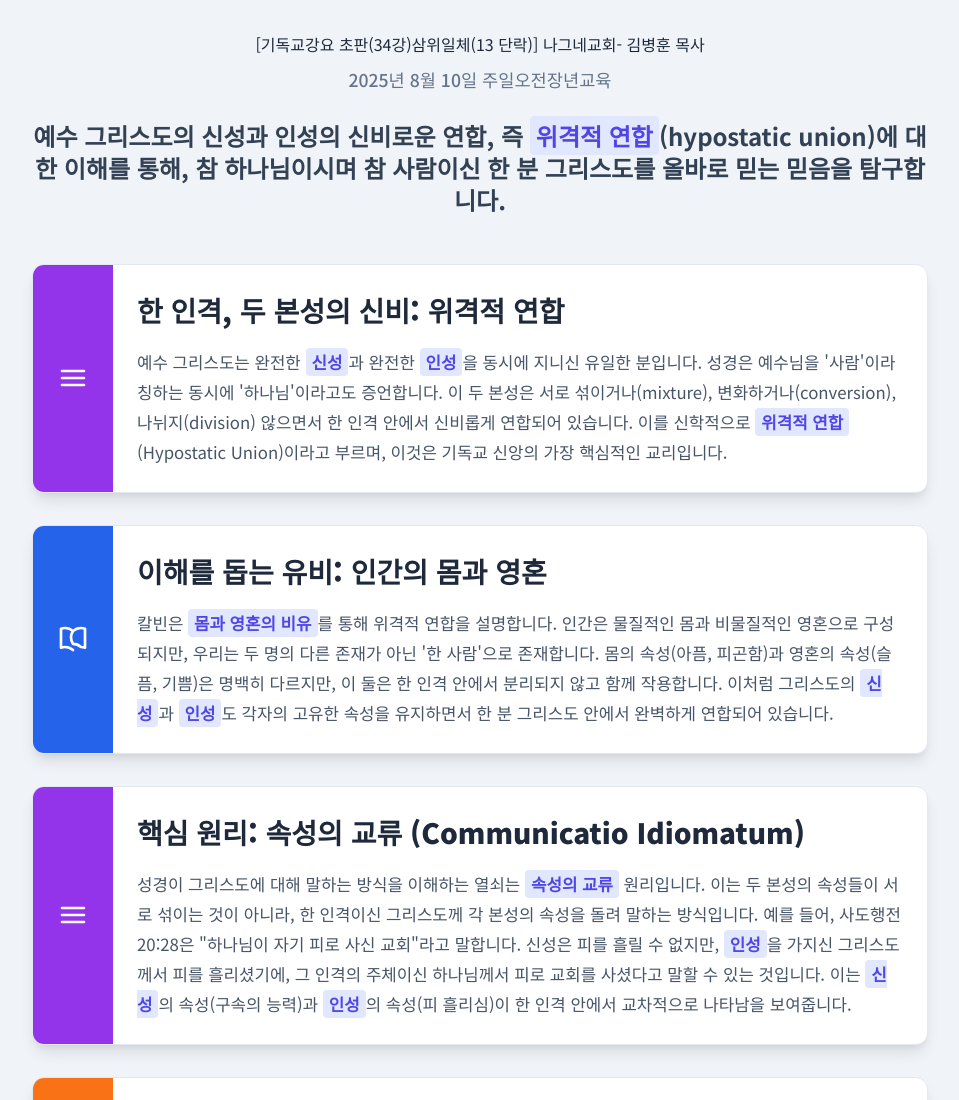
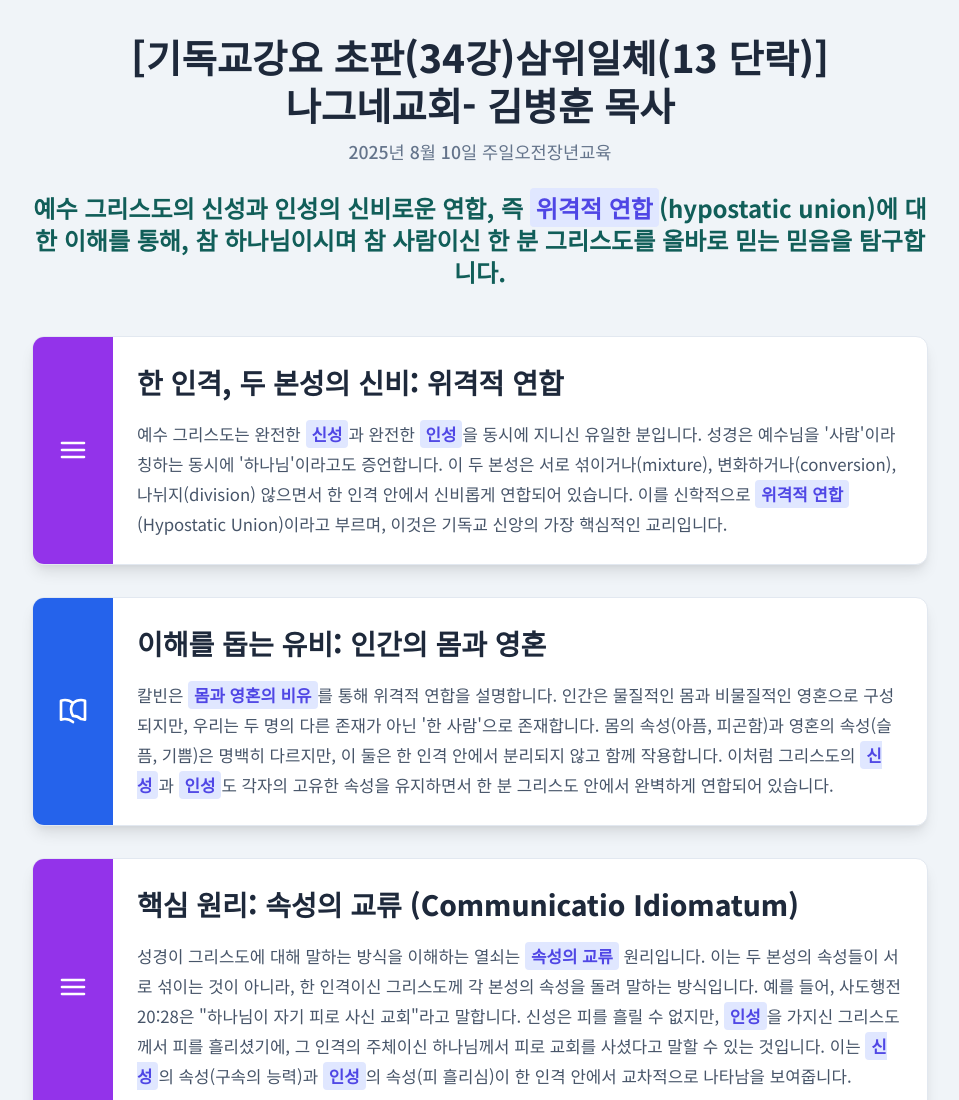
Before and after one commit to KBD71/institute0810, a plain HTML site: page index.html in a window 1280 px wide. Shown: the top 1100 px of the page, without its empty margins (160-1119 px from the left). Drawn offline with nearby package versions, Linux system fonts and the light colour scheme.

Commit message:
Update index.html

```diff
--- a/index.html
+++ b/index.html
@@ -6,7 +6,9 @@
     <title>설교 요약: 기독교강요 초판(34강)삼위일체(13 단락)</title>
     <script src="https://cdn.tailwindcss.com"></script>
     <style>
-    @import url('https://fonts.googleapis.com/css2?family=Noto+Sans+KR:wght@300;400;500;700;900&display=swap');
+        /* 800, 900 굵기를 추가했습니다. */
+        @import url('https://fonts.googleapis.com/css2?family=Noto+Sans+KR:wght@300;400;500;700;800;900&display=swap');
+
         body {
             font-family: 'Noto Sans KR', sans-serif;
             background-color: #f0f4f8;
@@ -35,11 +37,13 @@
         .card-content {
             padding: 1.5rem;
         }
-    h1 {
-        font-size: 2.5rem;
-        font-weight: 700;
+        /* h1 스타일을 2.4rem으로 조정했습니다. */
+        header h1 {
+            font-size: 2.4rem;
+            font-weight: 800;
             color: #1e293b;
             text-align: center;
+            line-height: 1.25;
         }
         .subtitle {
             font-size: 1.1rem;
@@ -48,10 +52,12 @@
             text-align: center;
             margin-top: 0.5rem;
         }
-    /* 여기를 수정했습니다! */
+        .overview-text {
+            color: #115e59; /* text-teal-800 */
+        }
         .card-content h2 {
             font-size: 1.75rem;
-        font-weight: 800; /* 굵기를 800으로 설정 */
+            font-weight: 800;
             color: #1e293b;
             margin-bottom: 1rem;
         }
@@ -79,14 +85,15 @@
 <body class="p-4 md:p-8">
     <div class="max-w-4xl mx-auto">
         <header class="mb-12">
-            <h1>[기독교강요 초판(34강)삼위일체(13 단락)] 나그네교회- 김병훈 목사</h1>
+            <h1>[기독교강요 초판(34강)삼위일체(13 단락)]<br>나그네교회- 김병훈 목사</h1>
             <p class="subtitle">2025년 8월 10일 주일오전장년교육</p>
-            <p class="text-2xl font-bold text-center mt-6 text-slate-700">
+            <p class="text-2xl font-bold text-center mt-6 overview-text">
                 예수 그리스도의 신성과 인성의 신비로운 연합, 즉 <span class="keyword">위격적 연합</span>(hypostatic union)에 대한 이해를 통해, 참 하나님이시며 참 사람이신 한 분 그리스도를 올바로 믿는 믿음을 탐구합니다.
             </p>
         </header>
 
         <main>
+            <!-- Card 1: 위격적 연합의 본질 -->
             <div class="card flex flex-col md:flex-row">
                 <div class="icon-wrapper bg-purple-600">
                     <svg xmlns="http://www.w3.org/2000/svg" fill="none" viewBox="0 0 24 24" stroke-width="2" stroke="currentColor"><path stroke-linecap="round" stroke-linejoin="round" d="M3.75 6.75h16.5M3.75 12h16.5m-16.5 5.25h16.5" /></svg>
@@ -97,6 +104,7 @@
                 </div>
             </div>
 
+            <!-- Card 2: 몸과 영혼의 비유 -->
             <div class="card flex flex-col md:flex-row">
                 <div class="icon-wrapper bg-blue-600">
                     <svg xmlns="http://www.w3.org/2000/svg" fill="none" viewBox="0 0 24 24" stroke-width="2" stroke="currentColor"><path stroke-linecap="round" stroke-linejoin="round" d="M12 6.042A8.967 8.967 0 0 0 6 3.75c-1.052 0-2.062.18-3 .512v14.25A8.987 8.987 0 0 1 6 18c2.305 0 4.408.867 6 2.292m0-14.25a8.966 8.966 0 0 1 6-2.292c1.052 0 2.062.18 3 .512v14.25A8.987 8.987 0 0 0 18 18a8.967 8.967 0 0 0-6-2.292m0 0A9.043 9.043 0 0 1 12 6.042" /></svg>
@@ -107,6 +115,7 @@
                 </div>
             </div>
 
+            <!-- Card 3: 속성의 교류 -->
             <div class="card flex flex-col md:flex-row">
                 <div class="icon-wrapper bg-purple-600">
                     <svg xmlns="http://www.w3.org/2000/svg" fill="none" viewBox="0 0 24 24" stroke-width="2" stroke="currentColor"><path stroke-linecap="round" stroke-linejoin="round" d="M3.75 6.75h16.5M3.75 12h16.5m-16.5 5.25h16.5" /></svg>
@@ -117,6 +126,7 @@
                 </div>
             </div>
 
+            <!-- Card 4: 성경적 증거 -->
             <div class="card flex flex-col md:flex-row">
                 <div class="icon-wrapper bg-orange-500">
                     <svg xmlns="http://www.w3.org/2000/svg" fill="none" viewBox="0 0 24 24" stroke-width="2" stroke="currentColor"><path stroke-linecap="round" stroke-linejoin="round" d="M12 21v-8.25M15.75 21v-8.25M8.25 21v-8.25M3 9l9-6 9 6m-1.5 12V10.332A48.36 48.36 0 0 0 12 9.75c-2.551 0-5.056.2-7.5.582V21M3 21h18M12 6.75h.008v.008H12V6.75Z" /></svg>
@@ -134,6 +144,7 @@
                 </div>
             </div>
 
+            <!-- Card 5: 결론 -->
             <div class="card flex flex-col md:flex-row">
                 <div class="icon-wrapper bg-gray-600">
                     <svg xmlns="http://www.w3.org/2000/svg" fill="none" viewBox="0 0 24 24" stroke-width="2" stroke="currentColor"><path stroke-linecap="round" stroke-linejoin="round" d="M15.042 21.672L13.684 16.6m0 0l-2.51 2.225.569-9.47 5.227 7.917-3.286-.672ZM12 2.25V4.5m5.834.166l-1.591 1.591M21.75 12h-2.25m-1.666 5.834L16.409 16.5M4.5 12H2.25m1.666-5.834L5.591 7.5M12 21.75v-2.25" /></svg>
```
Lines whose indentation alone changed are shown as unchanged.
